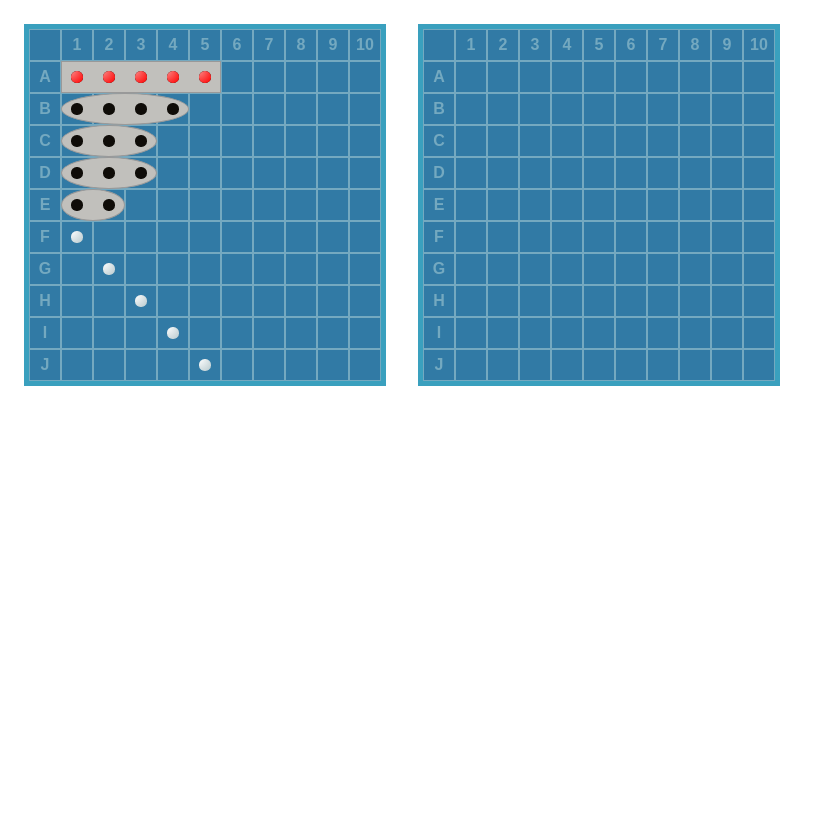
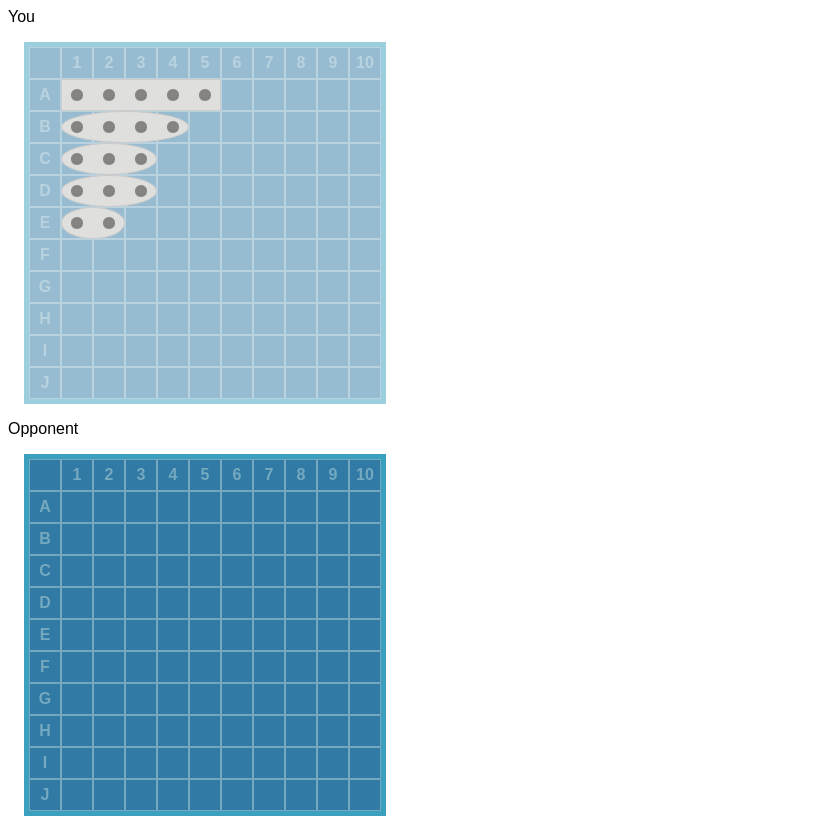
Before and after one commit to dachendev/odin-battleship, a website built with webpack: page src/template.html in a window 1280 px wide. Shown: the whole page, without its empty margins (0-835 px from the left). Before the commit the page ends 800 px from the top, so only its background shows below. Built offline with nearby package versions, Linux system fonts and the light colour scheme; a web font is replaced by a local one.

Commit message:
feat: Basic game loop

```diff
--- a/src/main.css
+++ b/src/main.css
@@ -3,6 +3,7 @@ body:not(.dark-theme) {
   --board-content-border-color: #3aa0be;
   --board-header-color: #74a9c0;
   --board-cell-border-color: #74a9c0;
+  --board-cell-target-color: #f00;
   --ship-color: #c1c0bc;
   --ship-border-color: #999;
   --ship-sunk-color: #5b625e;
@@ -15,15 +16,24 @@ body:not(.dark-theme) {
   box-sizing: border-box;
 }
 
+#current-player .board-container {
+  opacity: 0.5;
+}
+
 .board-container {
   display: inline-block;
   padding: 1rem;
 }
 
-.board-content {
+.board {
   position: relative;
   border: 0.3125rem solid var(--board-content-border-color);
   background: var(--board-bg);
+  user-select: none;
+}
+
+.board--targetable {
+  cursor: pointer;
 }
 
 .board-row {
@@ -43,6 +53,10 @@ body:not(.dark-theme) {
 .board-header {
   color: var(--board-header-color);
   font-weight: bold;
+}
+
+.board-cell--target {
+  border: 2px solid var(--board-cell-target-color);
 }
 
 .ship-container {
--- a/src/main.js
+++ b/src/main.js
@@ -2,47 +2,72 @@ import Player from "./lib/Player.js";
 import Ship from "./lib/Ship.js";
 import "./main.css";
 import * as domUtils from "./utils/dom.utils.js";
+import eventService from "./services/event.service.js";
 
-// create player and computer
-const player = new Player();
-const computer = new Player();
+function domLoaded() {
+  let currentPlayer;
+  let otherPlayer;
 
   function setupGame() {
-  // populate gameboard for player
-  player.gameboard.placeShip(new Ship(5), 0, 0);
-  player.gameboard.placeShip(new Ship(4), 0, 1);
-  player.gameboard.placeShip(new Ship(3), 0, 2);
-  player.gameboard.placeShip(new Ship(3), 0, 3);
-  player.gameboard.placeShip(new Ship(2), 0, 4);
+    currentPlayer = new Player("Player 1");
+    otherPlayer = new Player("Player 2");
 
-  // populate gameboard for computer
-  computer.gameboard.placeShip(new Ship(5), 0, 0);
-  computer.gameboard.placeShip(new Ship(4), 0, 1);
-  computer.gameboard.placeShip(new Ship(3), 0, 2);
-  computer.gameboard.placeShip(new Ship(3), 0, 3);
-  computer.gameboard.placeShip(new Ship(2), 0, 4);
+    const playerOneShips = [
+      new Ship(5),
+      new Ship(4),
+      new Ship(3),
+      new Ship(3),
+      new Ship(2),
+    ];
 
-  // add some hit markers
-  player.gameboard.receiveAttack(0, 0);
-  player.gameboard.receiveAttack(1, 0);
-  player.gameboard.receiveAttack(2, 0);
-  player.gameboard.receiveAttack(3, 0);
-  player.gameboard.receiveAttack(4, 0);
+    const playerTwoShips = [
+      new Ship(5),
+      new Ship(4),
+      new Ship(3),
+      new Ship(3),
+      new Ship(2),
+    ];
 
-  // add some miss markers
-  player.gameboard.receiveAttack(0, 5);
-  player.gameboard.receiveAttack(1, 6);
-  player.gameboard.receiveAttack(2, 7);
-  player.gameboard.receiveAttack(3, 8);
-  player.gameboard.receiveAttack(4, 9);
+    playerOneShips.forEach((ship, index) => {
+      currentPlayer.gameboard.placeShip(ship, 0, index);
+    });
 
-  // render player gameboard
-  domUtils.renderGameboard(player.gameboard, { renderShips: true });
-  domUtils.renderGameboard(computer.gameboard);
+    playerTwoShips.forEach((ship, index) => {
+      otherPlayer.gameboard.placeShip(ship, 0, index);
+    });
   }
 
-function domLoaded() {
+  function switchPlayers() {
+    [currentPlayer, otherPlayer] = [otherPlayer, currentPlayer];
+  }
+
+  function render() {
+    domUtils.renderPlayer(
+      document.getElementById("current-player"),
+      currentPlayer,
+      true
+    );
+    domUtils.renderPlayer(
+      document.getElementById("other-player"),
+      otherPlayer,
+      false
+    );
+  }
+
+  eventService.subscribe("attack", (boardCell) => {
+    const { gameboard, x, y } = boardCell;
+    gameboard.receiveAttack(x, y);
+    render();
+
+    // wait a second, then switch players
+    setTimeout(() => {
+      switchPlayers();
+      render();
+    }, 1000);
+  });
+
   setupGame();
+  render();
 }
 
 document.addEventListener("DOMContentLoaded", domLoaded);
--- /dev/null
+++ b/src/services/event.service.js
@@ -0,0 +1,4 @@
+import PubSub from "../lib/PubSub.js";
+
+const eventService = new PubSub();
+export default eventService;
--- a/src/template.html
+++ b/src/template.html
@@ -22,6 +22,13 @@
   </head>
 
   <body>
-    <div id="root"></div>
+    <div id="current-player">
+      <div class="player-name"></div>
+      <div class="board-container"></div>
+    </div>
+    <div id="other-player">
+      <div class="player-name"></div>
+      <div class="board-container"></div>
+    </div>
   </body>
 </html>
--- a/src/utils/dom.utils.js
+++ b/src/utils/dom.utils.js
@@ -1,21 +1,49 @@
+import eventService from "../services/event.service.js";
+
 const cellSize = { value: 2, unit: "rem" };
 const headerOffset = 1;
 
-export function renderGameboard(
-  gameboard,
-  { renderShips = false, renderMarkers = true } = {}
-) {
-  const container = document.createElement("div");
-  container.classList.add("board-container");
+export function renderPlayer(container, player, current = false) {
+  // update player name
+  container.querySelector(".player-name").textContent = current
+    ? "You"
+    : "Opponent";
 
-  const content = document.createElement("div");
-  content.classList.add("board-content");
-  container.appendChild(content);
+  // render gameboard
+  const gameboardContainer = container.querySelector(".board-container");
+  const gameboardOptions = current
+    ? { renderShips: true }
+    : { targetable: true };
+  gameboardContainer.innerHTML = "";
+  renderGameboard(gameboardContainer, player.gameboard, gameboardOptions);
+}
+
+/**
+ * @param {HTMLElement} container
+ * @param {Gameboard} gameboard
+ * @param {boolean} options.renderShips
+ * @param {boolean} options.renderMarkers
+ * @param {boolean} options.targetable
+ */
+function renderGameboard(container, gameboard, options = {}) {
+  const { width, height, ships, hits, misses } = gameboard;
+  const {
+    renderShips = false,
+    renderMarkers = true,
+    targetable = false,
+  } = options;
+
+  const boardElem = document.createElement("div");
+  boardElem.classList.add("board");
+
+  if (targetable) {
+    boardElem.classList.add("board--targetable");
+  }
 
   // add column headers
   const headers = document.createElement("div");
   headers.classList.add("board-headers");
-  content.appendChild(headers);
+  boardElem.appendChild(headers);
 
   const headerRow = document.createElement("div");
   headerRow.classList.add("board-row");
@@ -26,7 +54,7 @@ export function renderGameboard(
   emptyHeader.classList.add("board-header");
   headerRow.appendChild(emptyHeader);
 
-  for (let i = 0; i < gameboard.width; i++) {
+  for (let i = 0; i < width; i++) {
     // create column header
     const header = document.createElement("div");
     header.classList.add("board-header");
@@ -36,10 +64,10 @@ export function renderGameboard(
   // end of column headers
 
   // add rows
-  for (let y = 0; y < gameboard.height; y++) {
+  for (let y = 0; y < height; y++) {
     const row = document.createElement("div");
     row.classList.add("board-row");
-    content.appendChild(row);
+    boardElem.appendChild(row);
 
     // add row header
     const header = document.createElement("div");
@@ -48,98 +76,138 @@ export function renderGameboard(
     row.appendChild(header);
 
     // add cells
-    for (let x = 0; x < gameboard.width; x++) {
-      const cell = document.createElement("div");
-      cell.classList.add("board-cell");
-      cell.dataset.x = x;
-      cell.dataset.y = y;
-      row.appendChild(cell);
+    for (let x = 0; x < width; x++) {
+      renderBoardCell(row, { gameboard, x, y, targetable });
     }
   }
   // end of rows
 
   // add ships
   if (renderShips) {
-    gameboard.ships.forEach((ship) => ship && renderShip(container, ship));
+    ships.forEach(
+      (placedShip) => placedShip && renderPlacedShip(boardElem, placedShip)
+    );
   }
   // end of ships
 
   // add markers
   if (renderMarkers) {
-    gameboard.hits.forEach(([x, y]) =>
-      renderMarker(container, { type: "hit", x, y })
-    );
-    gameboard.misses.forEach(([x, y]) =>
-      renderMarker(container, { type: "miss", x, y })
-    );
+    hits.forEach(([x, y]) => renderMarker(boardElem, { type: "hit", x, y }));
+    misses.forEach(([x, y]) => renderMarker(boardElem, { type: "miss", x, y }));
   }
   // end of markers
 
-  document.getElementById("root").appendChild(container);
+  container.appendChild(boardElem);
 }
 
-function renderShip(boardContainer, { id, instance, origin, horizontal }) {
-  const container = document.createElement("div");
-  container.classList.add("ship-container");
+/**
+ * @typedef {{ gameboard: Gameboard, x: number, y: number, targetable: boolean }} BoardCell
+ * @param {HTMLElement} container
+ * @param {BoardCell} boardCell
+ */
+function renderBoardCell(container, boardCell) {
+  const { x, y, targetable } = boardCell;
+
+  const cell = document.createElement("div");
+  cell.classList.add("board-cell");
+  cell.dataset.x = x;
+  cell.dataset.y = y;
+
+  if (targetable) {
+    cell.onmouseover = () => {
+      cell.classList.add("board-cell--target");
+    };
+    cell.onmouseleave = () => {
+      cell.classList.remove("board-cell--target");
+    };
+    cell.onclick = () => {
+      eventService.publish("attack", boardCell);
+    };
+  }
+
+  container.appendChild(cell);
+}
+
+/**
+ * @typedef {{ id: number, instance: Ship, origin: [number, number], horizontal: boolean }} PlacedShip
+ * @param {HTMLElement} container
+ * @param {PlacedShip} placedShip
+ */
+function renderPlacedShip(container, placedShip) {
+  const { id, instance, origin, horizontal } = placedShip;
+
+  const shipContainer = document.createElement("div");
+  shipContainer.classList.add("ship-container");
 
   // set position
-  container.style.top =
+  shipContainer.style.top =
     (origin[1] + headerOffset) * cellSize.value + cellSize.unit;
-  container.style.left =
+  shipContainer.style.left =
     (origin[0] + headerOffset) * cellSize.value + cellSize.unit;
 
   // set size
   if (horizontal) {
-    container.style.width = instance.length * cellSize.value + cellSize.unit;
-    container.style.height = cellSize.value + cellSize.unit;
+    shipContainer.style.width =
+      instance.length * cellSize.value + cellSize.unit;
+    shipContainer.style.height = cellSize.value + cellSize.unit;
   } else {
-    container.style.width = cellSize.value + cellSize.unit;
-    container.style.height = instance.length * cellSize.value + cellSize.unit;
+    shipContainer.style.width = cellSize.value + cellSize.unit;
+    shipContainer.style.height =
+      instance.length * cellSize.value + cellSize.unit;
   }
 
-  const ship = document.createElement("div");
-  ship.classList.add(
+  const shipElem = document.createElement("div");
+  shipElem.classList.add(
     "ship",
     `ship--${horizontal ? "horizontal" : "vertical"}`,
     `ship--size-${instance.length}`
   );
-  ship.dataset.id = id;
-  container.appendChild(ship);
+  shipElem.dataset.id = id;
+  shipContainer.appendChild(shipElem);
 
   if (instance.isSunk()) {
-    ship.classList.add("ship--sunk");
+    shipElem.classList.add("ship--sunk");
   }
 
   // add ship to board
-  boardContainer.querySelector(".board-content").appendChild(container);
+  container.appendChild(shipContainer);
 
   // add empty markers
-  const emptyCoordinates = [];
   for (let i = 0; i < instance.length; i++) {
+    let x, y;
     if (horizontal) {
-      emptyCoordinates.push([origin[0] + i, origin[1]]);
+      x = origin[0] + i;
+      y = origin[1];
     } else {
-      emptyCoordinates.push([origin[0], origin[1] + i]);
+      x = origin[0];
+      y = origin[1] + i;
     }
+    renderMarker(container, { type: "empty", x, y });
   }
-  emptyCoordinates.forEach(([x, y]) =>
-    renderMarker(boardContainer, { type: "empty", x, y })
-  );
   // end of empty markers
 }
 
-function renderMarker(boardContainer, { type, x, y }) {
-  const container = document.createElement("div");
-  container.classList.add("marker-container");
+/**
+ * @typedef {{ type: "empty" | "hit" | "miss", x: number, y: number }} Marker
+ * @param {HTMLElement} container
+ * @param {Marker} marker
+ */
+function renderMarker(container, marker) {
+  const { type, x, y } = marker;
+
+  const markerContainer = document.createElement("div");
+  markerContainer.classList.add("marker-container");
 
   // set position
-  container.style.top = (y + headerOffset) * cellSize.value + cellSize.unit;
-  container.style.left = (x + headerOffset) * cellSize.value + cellSize.unit;
+  markerContainer.style.top =
+    (y + headerOffset) * cellSize.value + cellSize.unit;
+  markerContainer.style.left =
+    (x + headerOffset) * cellSize.value + cellSize.unit;
 
-  const marker = document.createElement("div");
-  marker.classList.add("marker", `marker--${type}`);
-  container.appendChild(marker);
+  const markerElem = document.createElement("div");
+  markerElem.classList.add("marker", `marker--${type}`);
+  markerContainer.appendChild(markerElem);
 
   // add marker to board
-  boardContainer.querySelector(".board-content").appendChild(container);
+  container.appendChild(markerContainer);
 }
```
Lines whose indentation alone changed are shown as unchanged.
